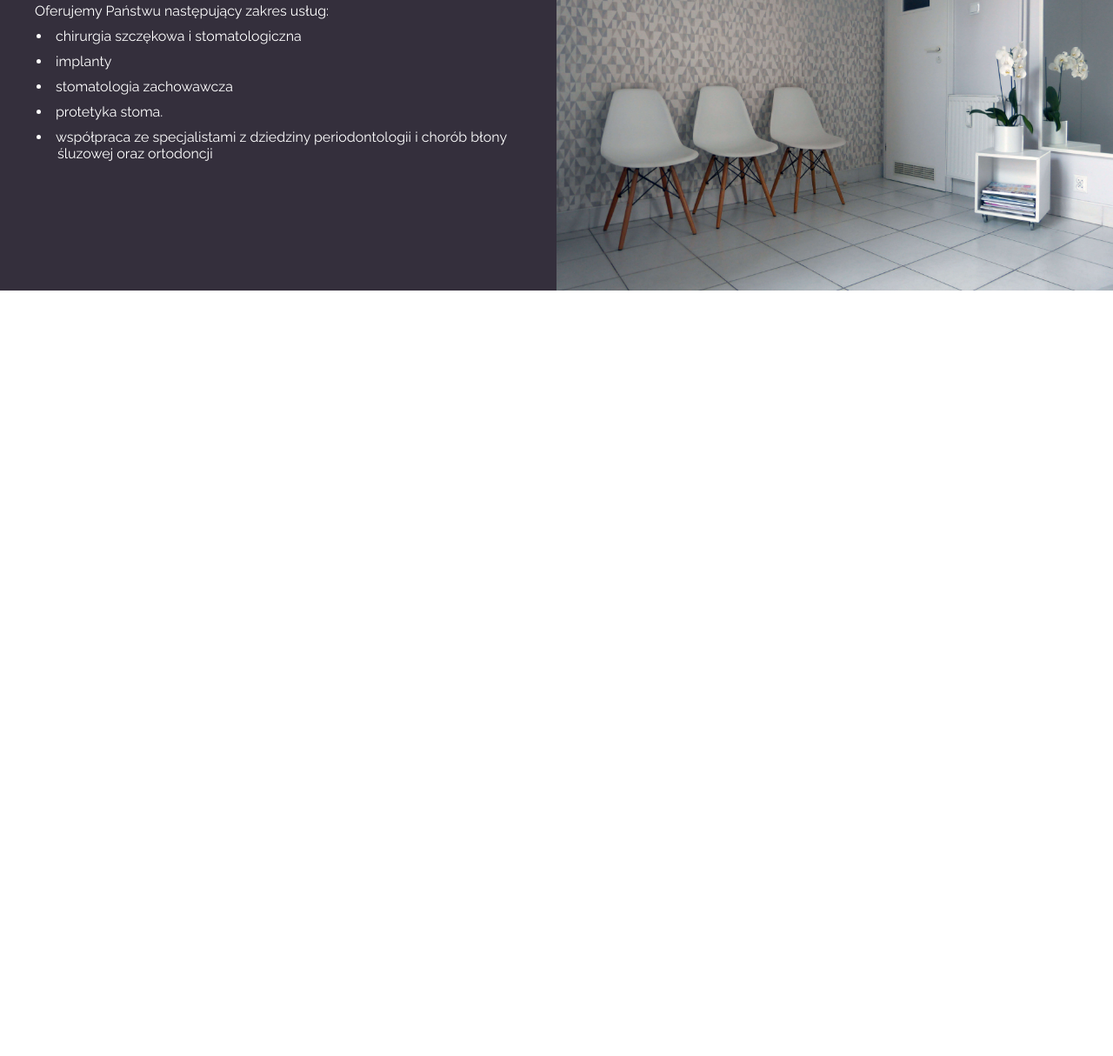
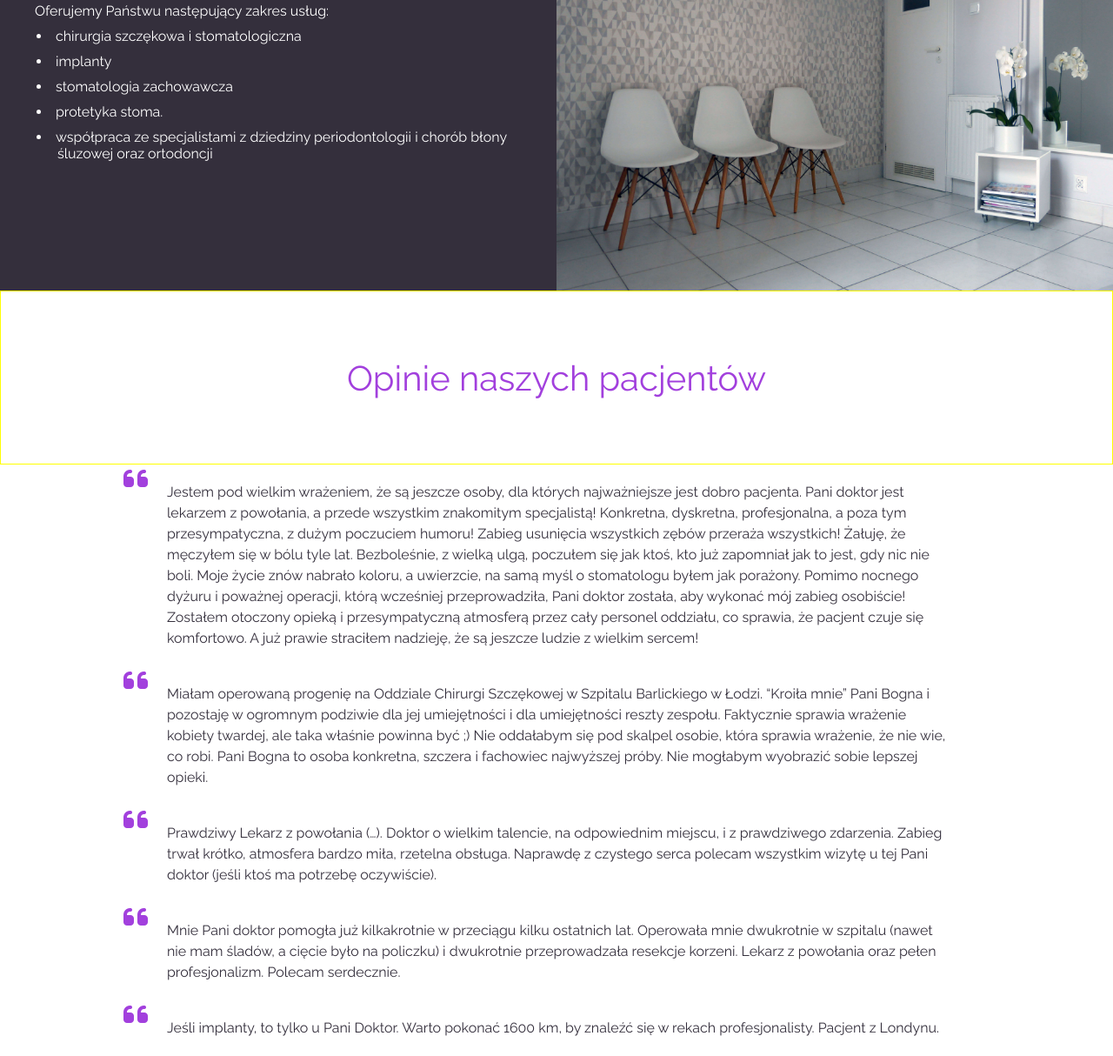
Before and after one commit to karolinakazmierska/prywatny-gabinet-stomatologiczny, a website: page index.html in a window 1280 px wide. Shown: the part 1466-2680 px from the top of the page at 87% size. Before the commit the page ends 1800 px from the top, so only its background shows below. Drawn offline with Linux system fonts and the light colour scheme.

Commit message:
Created Opinions section

```diff
--- a/index.html
+++ b/index.html
@@ -7,6 +7,7 @@
     <meta name="viewport" content="width=device-width, initial-scale=1.0">
     <link href="https://fonts.googleapis.com/css?family=Raleway" rel="stylesheet">
     <link rel="stylesheet" href="css/main.css">
+    <script src="https://use.fontawesome.com/54e1be3e81.js"></script>
 </head>
 
 <body>
@@ -63,6 +64,42 @@
     </div>
 </section>
 
+<!-- OPINIONS -->
+<section class="opinions">
+    <div class="section-title">
+        <h2>Opinie naszych pacjentów</h2>
+    </div>
+    <div class="opinion-box">
+        Jestem pod wielkim wrażeniem, że są jeszcze osoby, dla których najważniejsze jest dobro pacjenta. Pani doktor jest lekarzem z powołania, a przede wszystkim znakomitym specjalistą! Konkretna, dyskretna, profesjonalna, a poza tym przesympatyczna, z dużym poczuciem humoru! Zabieg usunięcia wszystkich zębów przeraża wszystkich! Żałuję, że męczyłem się w bólu tyle lat. Bezboleśnie, z wielką ulgą, poczułem się jak ktoś, kto już zapomniał jak to jest, gdy nic nie boli. Moje życie znów nabrało koloru, a uwierzcie, na samą myśl o stomatologu byłem jak porażony. Pomimo nocnego dyżuru i poważnej operacji, którą wcześniej przeprowadziła, Pani doktor została, aby wykonać mój zabieg osobiście! Zostałem otoczony opieką i przesympatyczną atmosferą przez cały personel oddziału, co sprawia, że pacjent czuje się komfortowo. A już prawie straciłem nadzieję, że są jeszcze ludzie z wielkim sercem!
+        <div class="quotation">
+            <i class="fa fa-quote-left" aria-hidden="true"></i>
+        </div>
+    </div>
+    <div class="opinion-box">
+        Miałam operowaną progenię na Oddziale Chirurgi Szczękowej w Szpitalu Barlickiego w Łodzi. “Kroiła mnie” Pani Bogna i pozostaję w ogromnym podziwie dla jej umiejętności i dla umiejętności reszty zespołu. Faktycznie sprawia wrażenie kobiety twardej, ale taka właśnie powinna być ;) Nie oddałabym się pod skalpel osobie, która sprawia wrażenie, że nie wie, co robi. Pani Bogna to osoba konkretna, szczera i fachowiec najwyższej próby. Nie mogłabym wyobrazić sobie lepszej opieki.
+        <div class="quotation">
+            <i class="fa fa-quote-left" aria-hidden="true"></i>
+        </div>
+    </div>
+    <div class="opinion-box">
+        Prawdziwy Lekarz z powołania (…). Doktor o wielkim talencie, na odpowiednim miejscu, i z prawdziwego zdarzenia. Zabieg trwał krótko, atmosfera bardzo miła, rzetelna obsługa. Naprawdę z czystego serca polecam wszystkim wizytę u tej Pani doktor (jeśli ktoś ma potrzebę oczywiście).
+        <div class="quotation">
+            <i class="fa fa-quote-left" aria-hidden="true"></i>
+        </div>
+    </div>
+    <div class="opinion-box">
+        Mnie Pani doktor pomogła już kilkakrotnie w przeciągu kilku ostatnich lat. Operowała mnie dwukrotnie w szpitalu (nawet nie mam śladów, a cięcie było na policzku) i dwukrotnie przeprowadzała resekcje korzeni. Lekarz z powołania oraz pełen profesjonalizm. Polecam serdecznie.
+        <div class="quotation">
+            <i class="fa fa-quote-left" aria-hidden="true"></i>
+        </div>
+    </div>
+    <div class="opinion-box">
+        Jeśli implanty, to tylko u Pani Doktor. Warto pokonać 1600 km, by znaleźć się w rekach profesjonalisty. Pacjent z Londynu.
+        <div class="quotation">
+            <i class="fa fa-quote-left" aria-hidden="true"></i>
+        </div>
+    </div>
+</section>
 
 </body>
 
--- a/scss/_opinions.scss
+++ b/scss/_opinions.scss
@@ -0,0 +1,33 @@
+$violet: #a240dd;
+$darkgrey: #342f3c;
+
+.opinions {
+    width: 100%;
+    height: 100%;
+    display: flex;
+    flex-direction: column;
+    align-items: center;
+    justify-content: center;
+    h2 {
+        color: $violet;
+    }
+}
+
+.opinion-box {
+    width: 70%;
+    margin: 20px;
+    line-height: 1.5em;
+    color: $darkgrey;
+    position: relative;
+}
+
+.quotation {
+    position: absolute;
+    top: -20px;
+    left: -50px;
+}
+
+.fa.fa-quote-left {
+    color: $violet;
+    font-size: 2em;
+}
```
Also changed, not shown: css/main.css.
